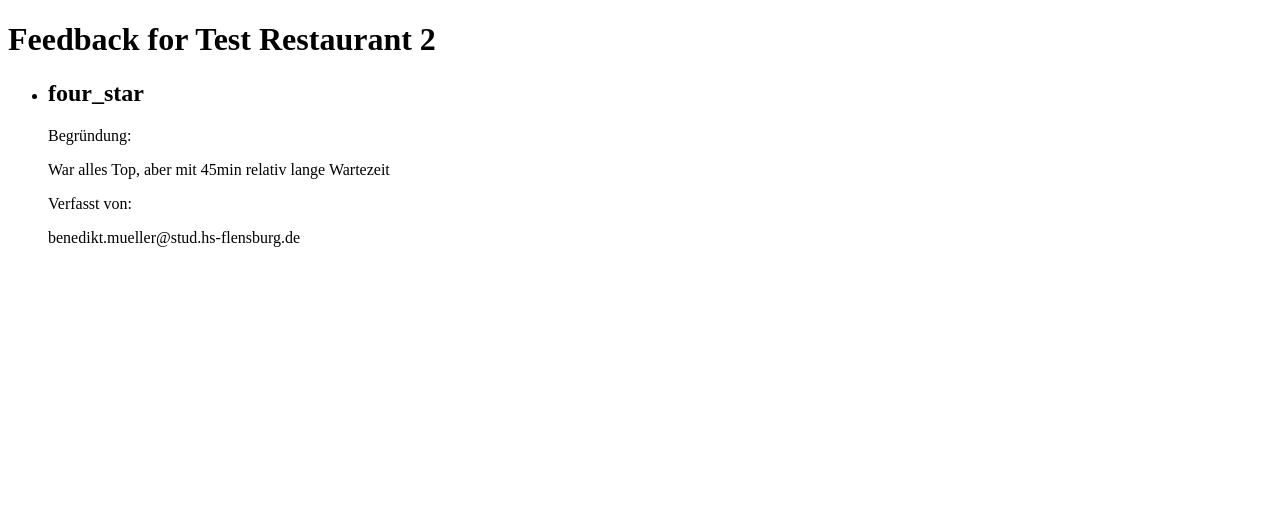
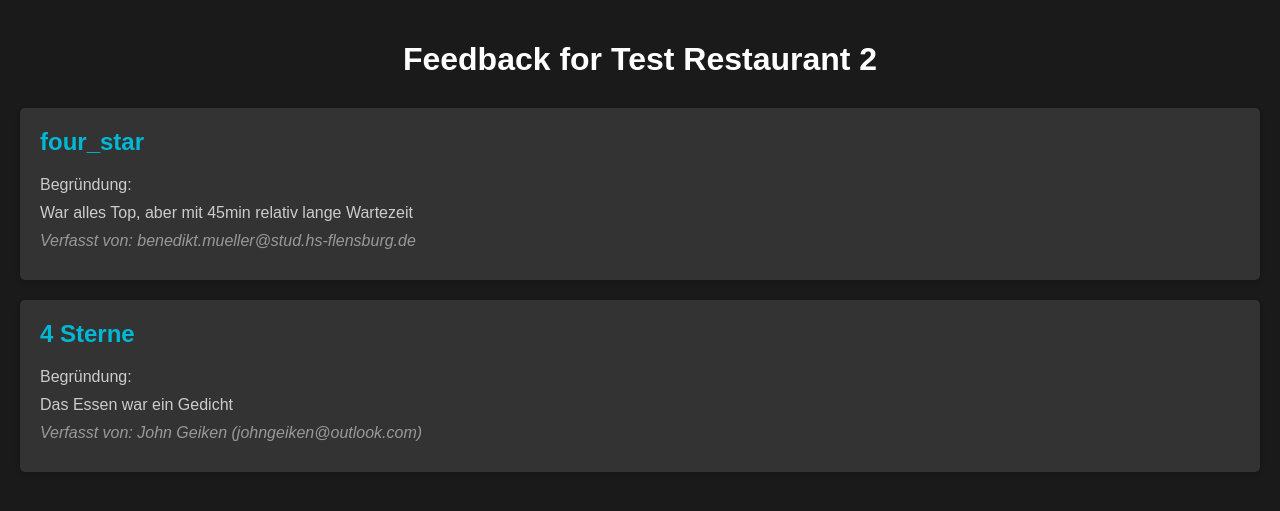
Before and after one commit to Benedikt-Mueller/webengineering-sose24, a Django app: page /restaurant/restaurant/1/view_feedback/ in a window 1280 px wide. Shown: the top 511 px of the page. Run offline with Django 5.2, Linux system fonts and the light colour scheme; data comes from the database, SQL or seed files in the repository.

Commit message:
darkmode bewertung restaurant

```diff
--- a/restaurant_reservation_system_bjsty/restaurant/templates/restaurant/view_feedback.html
+++ b/restaurant_reservation_system_bjsty/restaurant/templates/restaurant/view_feedback.html
@@ -2,6 +2,51 @@
 <html>
 <head>
     <title>Feedback for {{restaurant}}</title>
+    <style>
+        body {
+            font-family: Arial, sans-serif;
+            margin: 0;
+            padding: 20px;
+            background-color: #1a1a1a;
+            color: #f0f0f0;
+        }
+        h1 {
+            color: #ffffff;
+            text-align: center;
+            margin-bottom: 30px;
+        }
+        ul {
+            list-style-type: none;
+            padding: 0;
+        }
+        li {
+            background-color: #333333;
+            padding: 20px;
+            margin-bottom: 20px;
+            border-radius: 5px;
+            box-shadow: 0 2px 5px rgba(0, 0, 0, 0.2);
+        }
+        li:hover {
+            transform: translateY(-5px);
+            box-shadow: 0 4px 10px rgba(0, 0, 0, 0.3);
+        }
+        h2 {
+            color: #00b8d4;
+            margin-top: 0;
+        }
+        p {
+            margin: 10px 0;
+            color: #cccccc;
+        }
+        .author {
+            font-style: italic;
+            color: #999999;
+        }
+        .no-feedback {
+            text-align: center;
+            color: #999999;
+        }
+    </style>
 </head>
 <body>
     <h1>Feedback for {{restaurant}}</h1>
@@ -10,13 +55,18 @@
         <li>
             <h2>{{feedback.vote}}</h2>
             <p>Begründung:</p>
-            <p>{{feedback.feedback}}
-            <p>Verfasst von:</p>
-            <p>{{feedback.customer}}
+            <p>{{feedback.feedback}}</p>
+            <p class="author">Verfasst von: {{feedback.customer}}</p>
         </li>
-        {%empty%}
-        <li><p>Noch keine Bewertungen da...</p></li>
+        {% empty %}
+        <li class="no-feedback"><p>Noch keine Bewertungen da...</p></li>
         {% endfor %}
+        <li>
+            <h2>4 Sterne</h2>
+            <p>Begründung:</p>
+            <p>Das Essen war ein Gedicht</p>
+            <p class="author">Verfasst von: John Geiken (johngeiken@outlook.com)</p>
+        </li>
     </ul>
 </body>
 </html>
```
